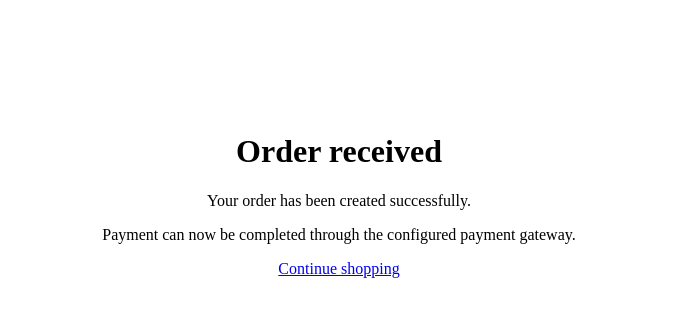
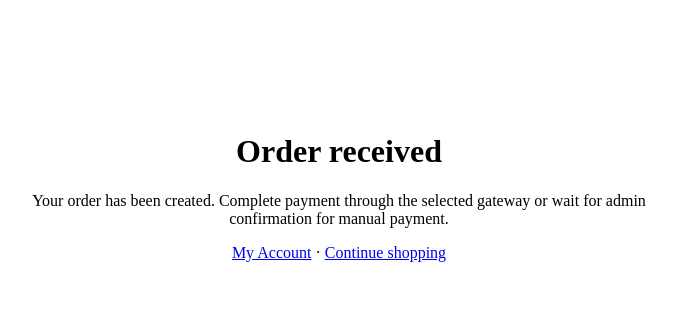
Before and after one commit to asmasud500/E-commerce-, a Next.js app: page /order-success in a window 1280 px wide. Shown: the top 316 px of the page, without its empty margins (301-977 px from the left). Built offline with nearby package versions, Linux system fonts and the light colour scheme.

Commit message:
feat: improve refund and payment tracking

```diff
--- a/app/order-success/page.tsx
+++ b/app/order-success/page.tsx
@@ -1,12 +1,2 @@
 import Link from "next/link";
-
-export default async function OrderSuccess({searchParams}:{searchParams:Promise<{order?:string}>}){
- const params=await searchParams;
- return <main style={{maxWidth:700,margin:"80px auto",padding:32,textAlign:"center"}}>
-  <h1>Order received</h1>
-  <p>Your order has been created successfully.</p>
-  {params.order&&<p><strong>Order: {params.order}</strong></p>}
-  <p>Payment can now be completed through the configured payment gateway.</p>
-  <Link href="/products">Continue shopping</Link>
- </main>;
-}
+export default async function OrderSuccess({searchParams}:{searchParams:Promise<{order?:string;paid?:string}>}){const p=await searchParams;const paid=p.paid==="true";return <main style={{maxWidth:700,margin:"80px auto",padding:32,textAlign:"center"}}><h1>{paid?"Payment successful":"Order received"}</h1>{p.order&&<p><strong>Order: {p.order}</strong></p>}<p>{paid?"Your payment has been verified.":"Your order has been created. Complete payment through the selected gateway or wait for admin confirmation for manual payment."}</p><p><Link href="/account">My Account</Link> · <Link href="/products">Continue shopping</Link></p></main>}
```
